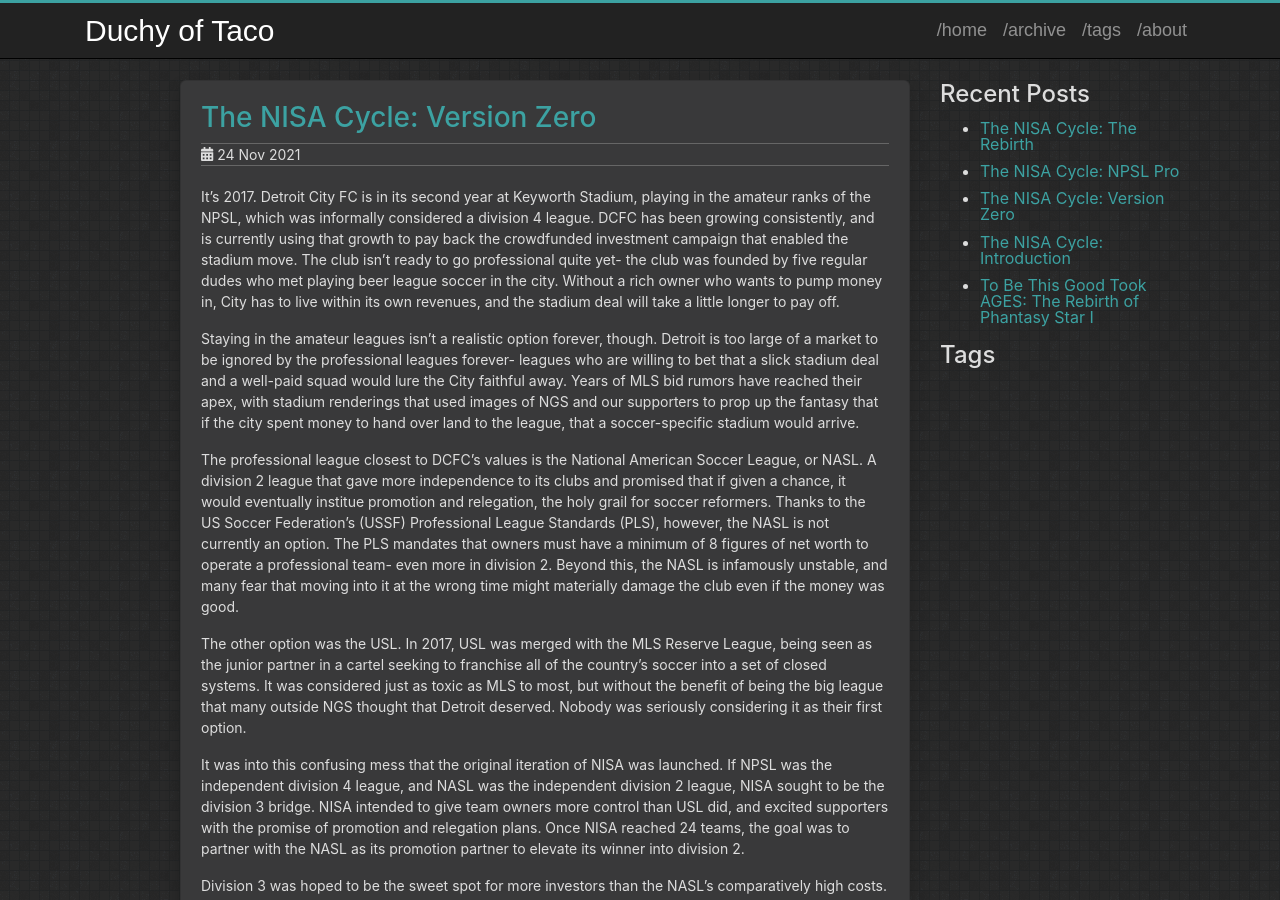
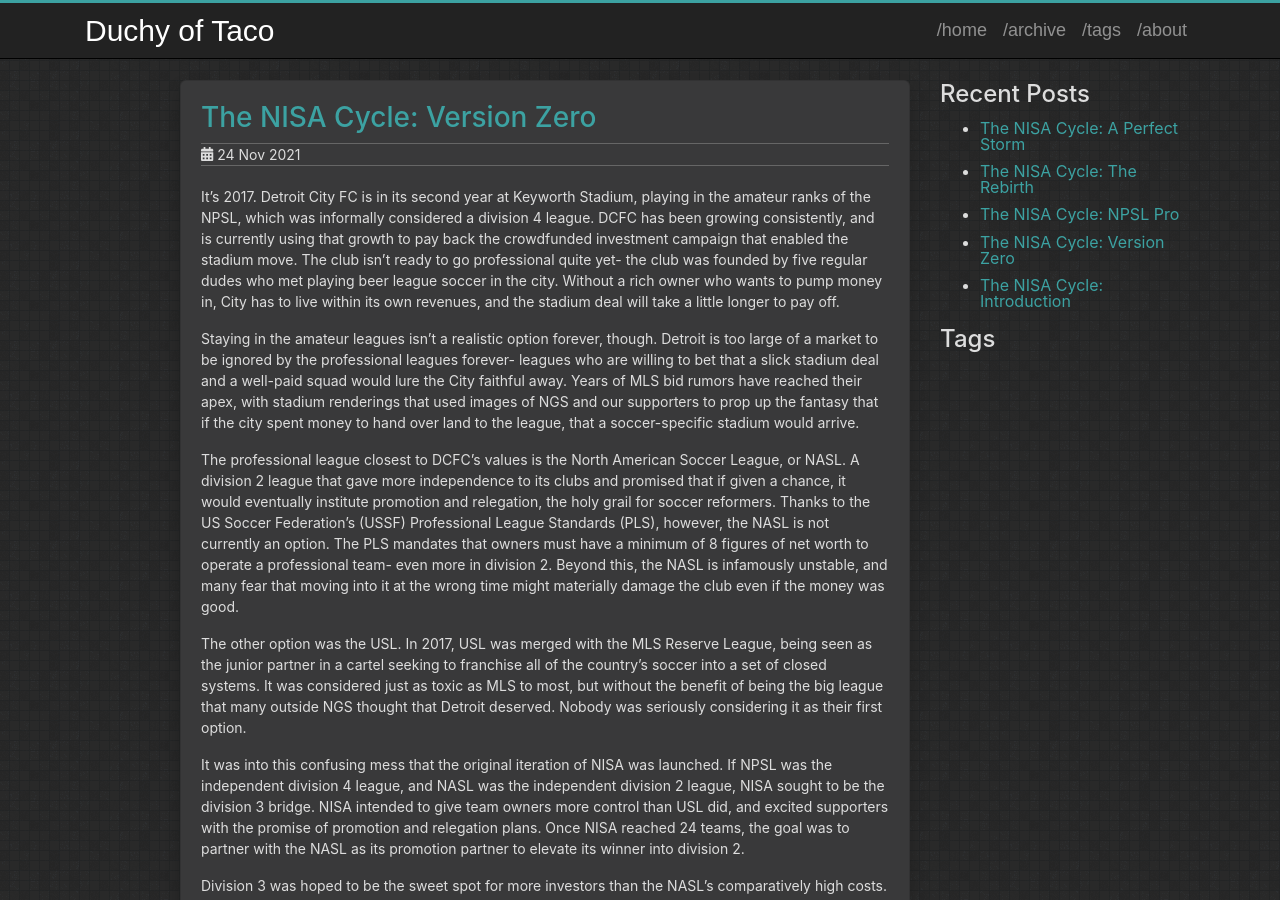
Before and after one commit to tacoman/tacoman.github.io, a Jekyll site: the page built from _posts/2021-11-24-nisa-cycle-version0.markdown, in a window 1280 px wide and 900 px high. Built offline with Jekyll 4.4.1, drawn with Linux system fonts in a browser that asks for light colours; some of the changed lines change nothing that is shown.

Commit message:
A perfect storm; corrections to version zero

```diff
--- a/_posts/2021-11-24-nisa-cycle-version0.markdown
+++ b/_posts/2021-11-24-nisa-cycle-version0.markdown
@@ -15,8 +15,8 @@
 Detroit is too large of a market to be ignored by the professional leagues forever- leagues who are willing to bet that a slick stadium deal and a well-paid squad would lure the City faithful away.
 Years of MLS bid rumors have reached their apex, with stadium renderings that used images of NGS and our supporters to prop up the fantasy that if the city spent money to hand over land to the league, that a soccer-specific stadium would arrive.
 
-The professional league closest to DCFC's values is the National American Soccer League, or NASL.
-A division 2 league that gave more independence to its clubs and promised that if given a chance, it would eventually institue promotion and relegation, the holy grail for soccer reformers.
+The professional league closest to DCFC's values is the North American Soccer League, or NASL.
+A division 2 league that gave more independence to its clubs and promised that if given a chance, it would eventually institute promotion and relegation, the holy grail for soccer reformers.
 Thanks to the US Soccer Federation's (USSF) Professional League Standards (PLS), however, the NASL is not currently an option.
 The PLS mandates that owners must have a minimum of 8 figures of net worth to operate a professional team- even more in division 2.
 Beyond this, the NASL is infamously unstable, and many fear that moving into it at the wrong time might materially damage the club even if the money was good.
--- /dev/null
+++ b/_posts/2021-11-26-nisa-cycle-a-perfect-storm.markdown
@@ -0,0 +1,122 @@
+---
+layout: post
+title:  "The NISA Cycle: A Perfect Storm"
+date:   2021-11-26 10:00:00 -0500
+categories: [NISA, DCFC]
+---
+
+It's February 2020.
+The window of true systemic reform is dead.
+
+Nobody is really focused on this idea.
+Not everybody would agree with it anyway.
+In Detroit, spirits are high after winning the NPSL Member's Cup (hell yeah, brother!), and all are looking forward to our first season free from the NPSL's weird warts.
+In Chattanooga, NISA's lack of territory rights are the primary focus after CFC locked out of the USL by the Chattanooga Red Wolves.
+In New York, Cosmos fans who are focused on reform are waiting on the results of a lawsuit by owner Rocco Commisso against USSF.
+
+But make no mistake about it.
+NPSL Pro's attempt to buck the PLS could have been the difference maker, a chance for community clubs to truly build themselves into professional squads without having to take on a rich investor who would gain the right to change things and override that very community.
+The group of NGS people who discuss systemic issues and reform in soccer had backed the horse that was dead.
+But then, reform was always a long shot, and failure is the default option in any effort for it in US Soccer.
+We were finally pro and we could focus on the good that NISA was going to do towards that effort today.
+
+Maybe in another life, we'd have had time to come back to those conversations and lament what was lost.
+But in this one, we only got a single game of NISA's Spring 2020 season.
+City took down the Los Angeles Force 0-2 in LA, while a jubilant NGS watched in the Detroit City Clubhouse.
+We had a few bye weeks coming up before we would get to see another match, but we were about to have the most soccer we'd ever had in a year- including the launch of the new women's team!
+
+# The Pandemic Hits
+
+Two weeks later, reports of COVID-19 had begun to surge through America.
+The panic had hit the west coast first- after seeing photos of stripped Seattle grocery stores, my wife and I had stocked up on food and essentials in case the worst happened.
+On March 12th, practically every sports league in America announced the suspension of their seasons on the same day, including NISA.
+I normally work from home, but I was in the office at the time trying to remain focused through the bad news.
+In January I had taken over the Southfield chapter of #misec, an information security group meetup, who had been discussing our response to the threat of the pandemic- and the evening of March 12th was our next meetup.
+
+One of my speakers for the night canceled due to pandemic fears, leaving me to pull out a half-finished slide deck and deliver it off the cuff with zero rehearsal.
+I had people ask me point-blank: we're not going to be canceling any of _our_ events, are we?
+I didn't know.
+Taking over a group like this was complicated enough, let alone deciding when it needs to stop meeting.
+The former chapter director I'd taken over from wasn't there that night either, also due to health concerns.
+
+I gave my talk last in a series of lightning talks that evening.
+It went worse than expected- I had neglected to include the source of some of my graphics, violating the license for its free usage by the very generous individual who had created them.
+The content itself was nothing special and was delivered poorly in my estimation as well- it was my second time speaking with #misec, and I wasn't proud of either performance.
+
+As the meeting ended, one of the members of the group read to us that Converge Detroit, our annual big conference and cross-chapter meetup, had been canceled citing pandemic concerns.
+I took this as my cue to cancel the upcoming Southfield meetups, which would soon be followed by all of #misec agreeing to cancel in-person meetups through the rest of the year and beyond.
+
+The world had collapsed within an 8 hour span.
+The weight of everything I was responsible for and everything that was being lost was too much at once.
+I drove home, parked, then leaned my head against the steering wheel and sobbed.
+The stay-at-home orders would be coming in soon- my world would be pared down to wherever I could get to on foot or with my bicycle, with precious few humans involved.
+
+
+# The Brink of Collapse
+
+Some of you might justly be wondering what most of that had to do with DCFC or NISA.
+Similar scenes were playing out across the lives of many supporters.
+I was fortunate to have continuous employment the entire time, while others had their livelihoods threatened.
+Fear of personal safety or for family was now center stage, overriding many things that people had obsessed over previously.
+
+But the stay-at-home orders and cancellations weren't just a delay for Detroit City FC, either: they were nearly a death sentence.
+They were orders I agreed with, to be sure- I thought we could flatten the curve, ramp up response, and hopefully return to normal sooner than we did.
+But our club did not have a rich owner who would simply write checks to make our problems go away.
+We had always been dependent on revenues to live- the ticket and jersey sales that some teams don't seem to care about at all were the lifeblood of our club.
+It meant that DCFC was beholden to its fans and their desires in a way that few other orgs have ever been.
+
+But now those revenues were gone.
+The offseason had just ended, but now we were locked in our own houses with every reason to believe that the touchstone that made sure we all saw each other could die a sudden and undeserved death.
+Club ownership would work all-nighters on loan applications to try to keep the team afloat.
+All of our recent expansion into things like the Detroit City Clubhouse or going professional was now a liability on the books- a potential cruel twist of fate that while other clubs that stayed amateur might be able to hibernate and return, we might have flown too close to the sun.
+
+At one point, CEO Sean Mann actually took out another mortgage on his house, putting his personal assets on the line to keep the club afloat.
+In the wake of the move to USL Championship, I can't emphasize this point enough.
+DCFC had been given several opportunities to sell out and give the owners a decent chunk of change in exchange for giving the brand to investors who might have taken it to MLS to claim our work as their own.
+Instead, he was willing to take on significant personal risk to keep DCFC as DCFC.
+This is not an individual who blinks at the first sign of trouble and took the easy path; there is significant risk appetite to make sure that things get done correctly, and NISA _still_ didn't pass the test in the end.
+But we'll cover more of that in the rest of this series.
+
+From the supporter end, there had been an immediate movement to repudiate even the hint of a refund on season tickets.
+Better to lose money for a season that would never occur than to receive our money back and risk never having a club again.
+This wouldn't be enough to keep the club afloat itself, but it would prevent a bad situation from becoming even worse.
+To really fix the problem, however, DCFC would need a significant capital infusion.
+This would come in the WeFunder supporter ownership campaign, templated off of the campaign that Chattanooga FC had done previously to gain resources to fight off the Red Wolves.
+Many DCFC supporters had invested in CFC at this time, and CFC supporters would return the favor now.
+
+The club was valued at $10M, with 10% of it for sale to raise $1M.
+The buy-in was $125 per share, with the option of converting your season ticket into an ownership share if you didn't want to roll it over to 2021.
+The response across the Internet was jubilant, with many taking up the opportunity to own a piece of the then-darling of independent soccer and keep it afloat.
+The reaction was so swift, in fact, that many locals feared they wouldn't be able to buy in quickly enough- and indeed a fair number did miss out, or otherwise experienced issues with WeFunder's extra confirmation steps that their shares were never confirmed.
+
+Going in, we all understood that this was not a real financial investment that would yield returns.
+There was no true community control of the club that would be established by this- a 10% stake wouldn't have overridden a single one of DCFC's other owners, and there was no board seat on offer.
+Most of us didn't feel the need for such a seat anyway- indeed, it's a relief to not have to worry about electioneering and popularity contests for the seat, allowing us to stay focused on other supporter work.
+The shares represented a simple pride of being able to say that this club was _ours_, and to continue having a club at all.
+Without supporter ownership, Detroit City FC would have gone bankrupt and died in 2020.
+Perhaps the crest would have lived on when somebody bought it out of bankruptcy proceedings, but the soul of what this is would have changed.
+
+DCFC had faced many threats over the years, especially the MLS bid, but those were mostly threats to growth and becoming professional.
+COVID had changed the stakes, and with them the tenor of the conversation.
+City _could_ die if enough went against it.
+If half the NPSL had collapsed, we would have simply realigned our conferences and continued on in the amateur game.
+The hiccups of that league were insulting and below our station, but they weren't existential threats.
+
+Nobody could have marked it at the time, but the scars from the beginning of the pandemic until the completion of the WeFunder were one of the major shifts in readiness towards USL.
+We had already given up on PLS reform when NPSL Pro died, and the fear of losing the club sucked the oxygen out of any discussion around reforming the system during this time.
+Many of us, including myself, had only become interested in soccer because DCFC got its hooks into us.
+Bluntly: a completely fixed US Soccer that doesn't include Detroit City FC means _nothing_ to me.
+Great for the rest of you if it happened, but I wouldn't be part of the discussion.
+
+But while the groundwork was being laid, we wouldn't be prepared for any USL jump for at least a year.
+Our expectations of NISA as a professional league with real money behind it were higher than they had been for NPSL.
+We expected teams to be professionally operated, with the strong league office that version zero had promised to us.
+The pandemic would certainly pose its challenges, and we knew that- but it wouldn't excuse everything.
+
+The next four installments of this series will focus on individual NISA clubs and their impacts on the league's optics and operations.
+We'll start with the most infamous club that received approval as a professional club before the league regretfully retracted their membership: the New Jersey Teamsterz FC.
+
+
+Additional reading and sources:
+* [Niyo: Surging Detroit City FC tries to weather 'perfect storm'](https://www.detroitnews.com/story/sports/soccer/2020/03/31/surging-detroit-city-fc-tries-weather-perfect-storm/5094009002/)
+* [https://www.mlive.com/sports/2020/07/what-to-own-a-pro-sports-team-become-partial-owner-of-detroit-city-fc-with-iggy-pop.html](https://www.mlive.com/sports/2020/07/what-to-own-a-pro-sports-team-become-partial-owner-of-detroit-city-fc-with-iggy-pop.html)
```
